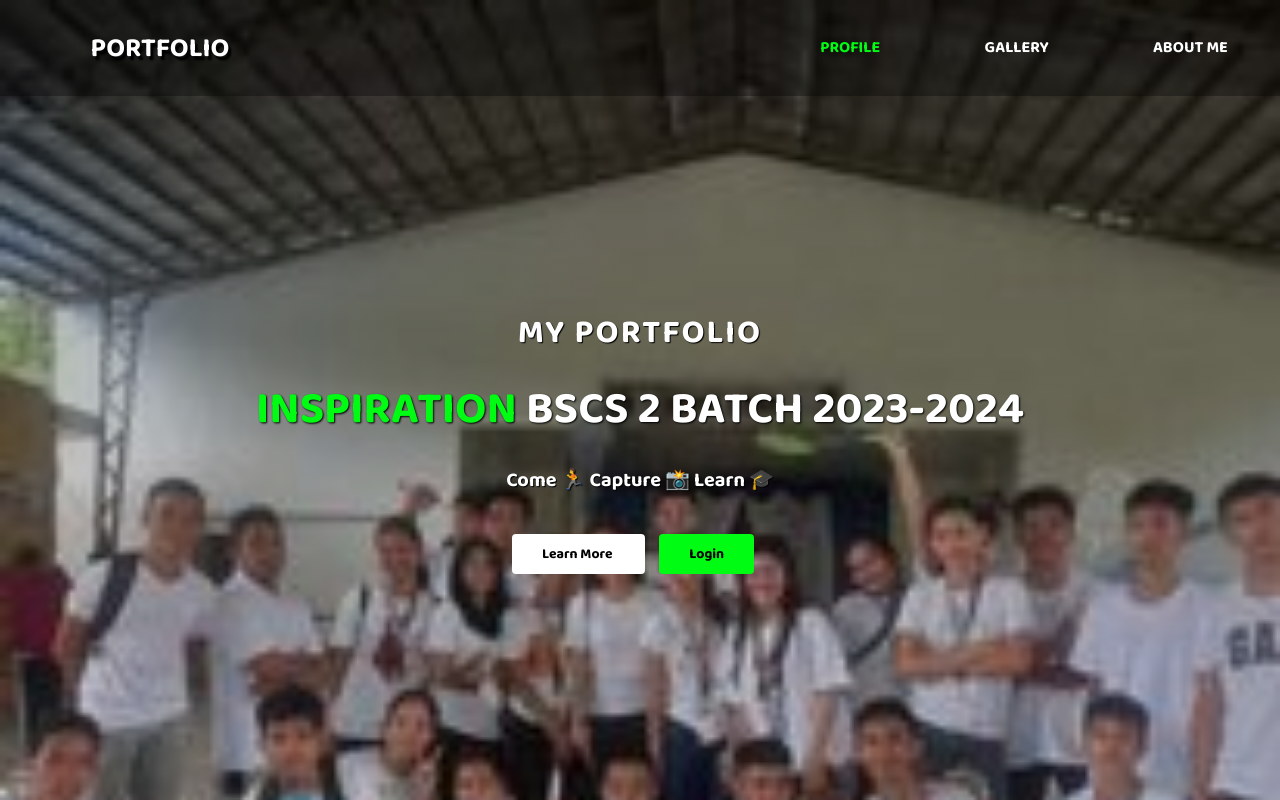
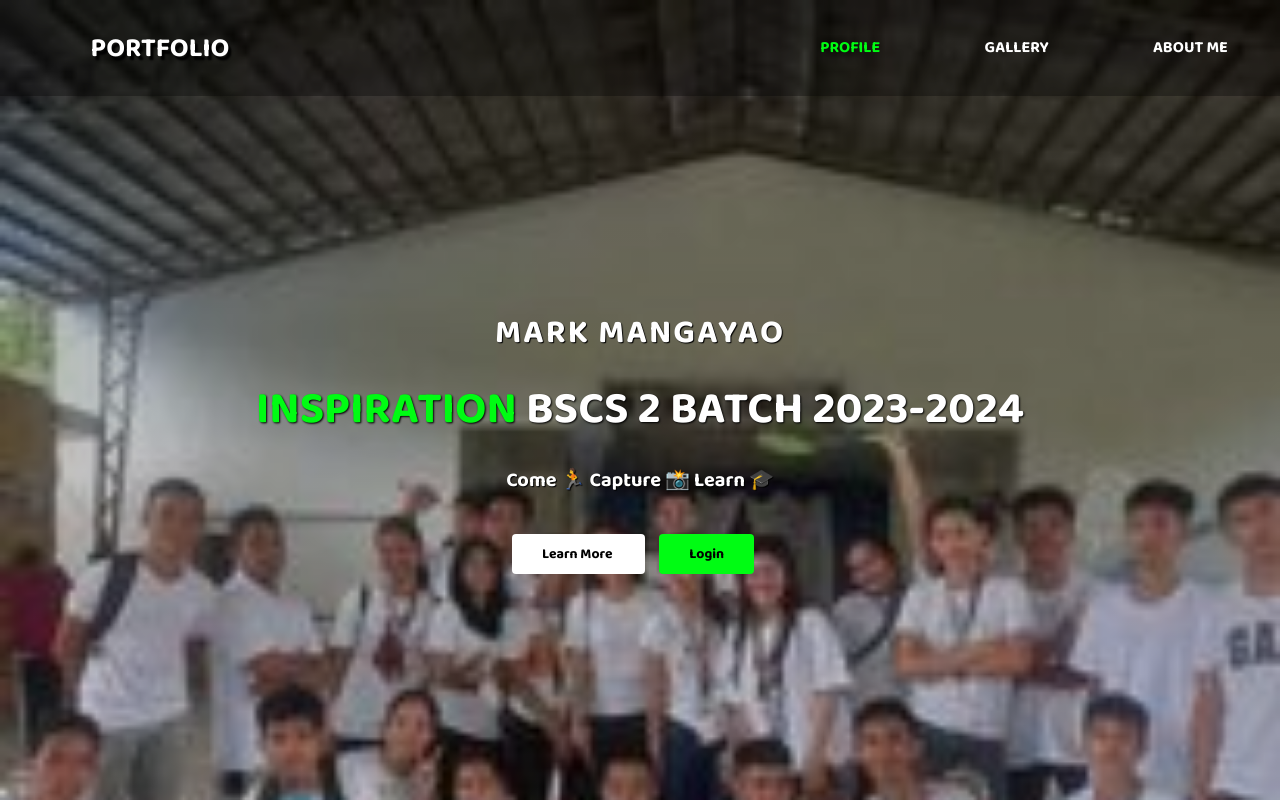
Before and after one commit to tardomanagayao/maki, a plain HTML site: page index.html in a window 1280 px wide. Drawn offline with Linux system fonts and the light colour scheme.

Commit message:
Update index.html

```diff
--- a/index.html
+++ b/index.html
@@ -28,7 +28,7 @@
     </nav>
     <main>
       <section>
-        <h3> My Portfolio </h3>
+        <h3> Mark Mangayao </h3>
         <h1> <span class="nameslideshow"> </span> BSCS 2 batch 2023-2024 </h1>
         <p> Come &#127939; Capture &#128248; Learn &#127891;</p>
         <a href="https://www.nngroup.com/" class="btn1"> Learn More </a>
```
